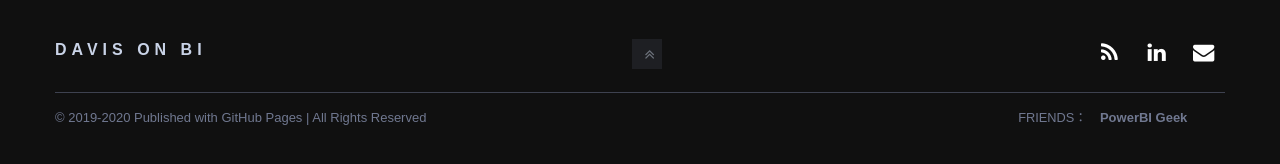
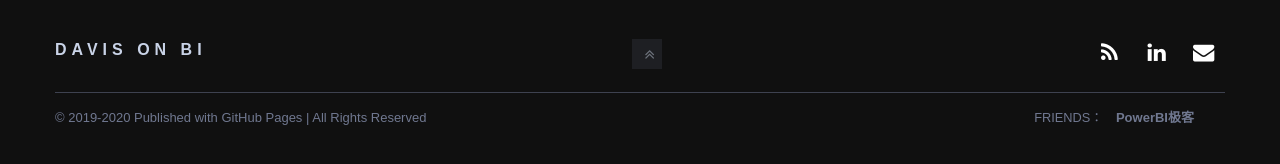
Before and after one commit to D-BI-TECH/D-BI-TECH.github.io, a Jekyll site: the page built from index.html, in a window 1280 px wide and 900 px high, scrolled down 1903 px. Shown: the part 718-882 px from the top of the window. Built offline with Jekyll 4.4.1, drawn with Linux system fonts in a browser that asks for light colours; nearby versions of some CDN libraries; the list of posts is cut into pages by our own code; comment, search, counter and statistics services are not loaded.

Commit message:
Add files via upload

```diff
--- a/_includes/footer.html
+++ b/_includes/footer.html
@@ -47,8 +47,8 @@
                 <ul class="list-reset">
                   <li>&ensp;&ensp;&ensp;&ensp;&ensp;&ensp;&ensp;&ensp;&ensp;&ensp;&ensp;&ensp;&ensp;&ensp;&ensp;&ensp;&ensp;&ensp;&ensp;&ensp;&ensp;&ensp;&ensp;&ensp;
                         &ensp;&ensp;&ensp;&ensp;&ensp;&ensp;&ensp;&ensp;&ensp;&ensp;&ensp;&ensp;&ensp;&ensp;&ensp;&ensp;&ensp;&ensp;&ensp;&ensp;&ensp;&ensp;&ensp;&ensp;
-                        &ensp;&ensp;&ensp;&ensp;&ensp;&ensp;&ensp;&ensp;&ensp;&ensp;&ensp;&ensp;&ensp;&ensp;&ensp;&ensp;
-                      <small>&ensp;FRIENDS：&ensp;&ensp;</small><a href="https://www.powerbigeek.com/">PowerBI Geek</a>
+                        &ensp;&ensp;&ensp;&ensp;&ensp;&ensp;&ensp;&ensp;&ensp;&ensp;&ensp;&ensp;&ensp;&ensp;&ensp;&ensp;&ensp;&ensp;
+                      <small>&ensp;FRIENDS：&ensp;&ensp;</small><a href="https://www.powerbigeek.com/">PowerBI极客</a>
                 </ul>
             </div>
         </div>
```
